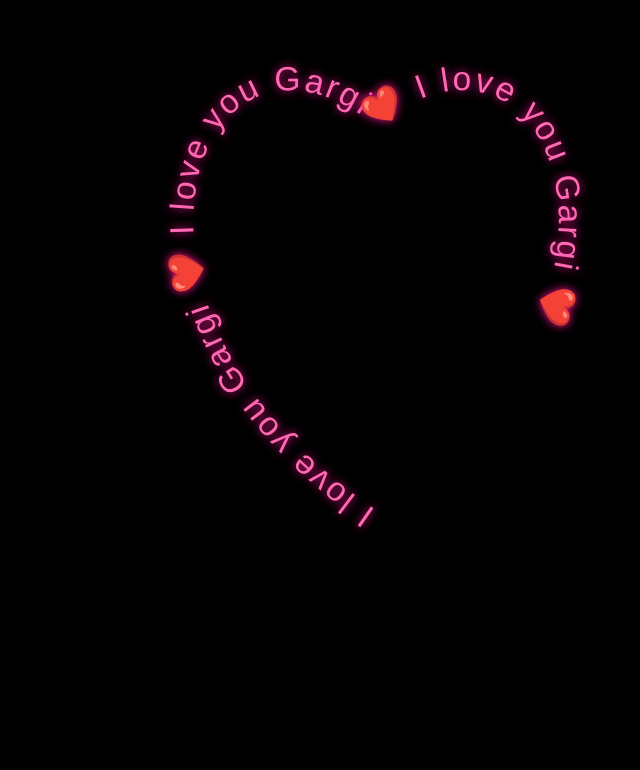
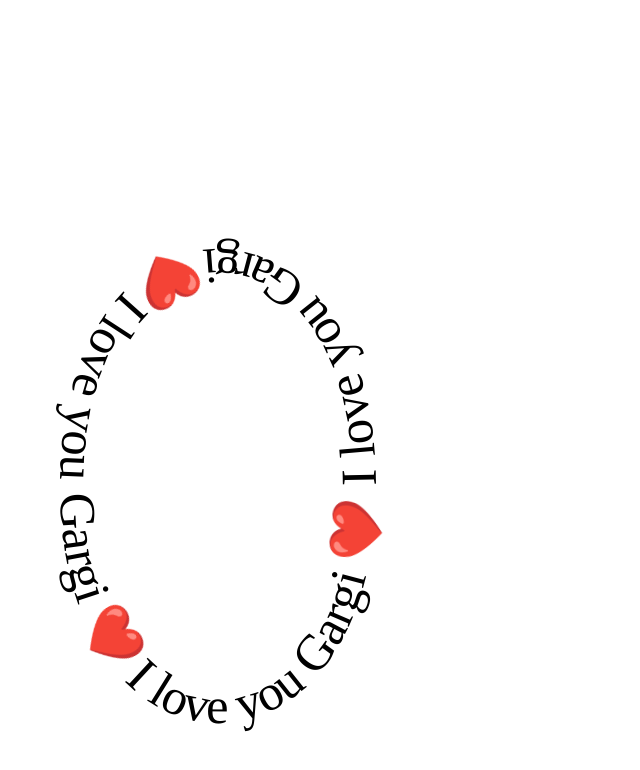
Before and after one commit to b81024334-svg/Love-gargi, a plain HTML site: page index.html in a window 1280 px wide. Shown: the part 154-924 px from the top of the page, without its empty margins (264-904 px from the left). Before the commit the page ends 800 px from the top, so only its background shows below. Drawn offline with Linux system fonts and the light colour scheme.

Commit message:
Update index.html

```diff
--- a/index.html
+++ b/index.html
@@ -1,59 +1,17 @@
-<!DOCTYPE html>
-<html lang="en">
-<head>
-<meta charset="UTF-8" />
-<meta name="viewport" content="width=device-width, initial-scale=1" />
-<title>I love you, Gargi ❤️</title>
-
-<style>
-  body {
-    margin: 0;
-    background: black;
-    height: 100vh;
-    display: flex;
-    justify-content: center;
-    align-items: center;
-    overflow: hidden;
-    font-family: Arial, sans-serif;
-  }
-
-  svg {
-    width: 90vw;
-    height: 90vh;
-  }
-
-  text {
-    fill: hotpink;
-    font-size: 28px;
-    letter-spacing: 2px;
-    text-shadow: 0 0 10px deeppink;
-  }
-</style>
-</head>
-
-<body>
-
-<svg viewBox="0 0 600 600">
+<svg viewBox="0 0 400 400">
   <!-- Heart path -->
   <path id="heartPath"
-    d="M300 520
-       C50 350, 150 80, 300 200
-       C450 80, 550 350, 300 520"
-    fill="none" />
+        d="M200,200
+           C200,100 100,100 100,200
+           C100,300 200,300 200,200
+           C200,300 300,300 300,200
+           C300,100 200,100 200,200"
+        fill="none" stroke="none"/>
 
-  <!-- Moving text -->
   <text>
     <textPath href="#heartPath" startOffset="0%">
       I love you Gargi ❤️ I love you Gargi ❤️ I love you Gargi ❤️
-      <animate
-        attributeName="startOffset"
-        from="0%"
-        to="100%"
-        dur="8s"
-        repeatCount="indefinite" />
+      <animate attributeName="startOffset" from="0%" to="100%" dur="10s" repeatCount="indefinite"/>
     </textPath>
   </text>
 </svg>
-
-</body>
-</html>
```
